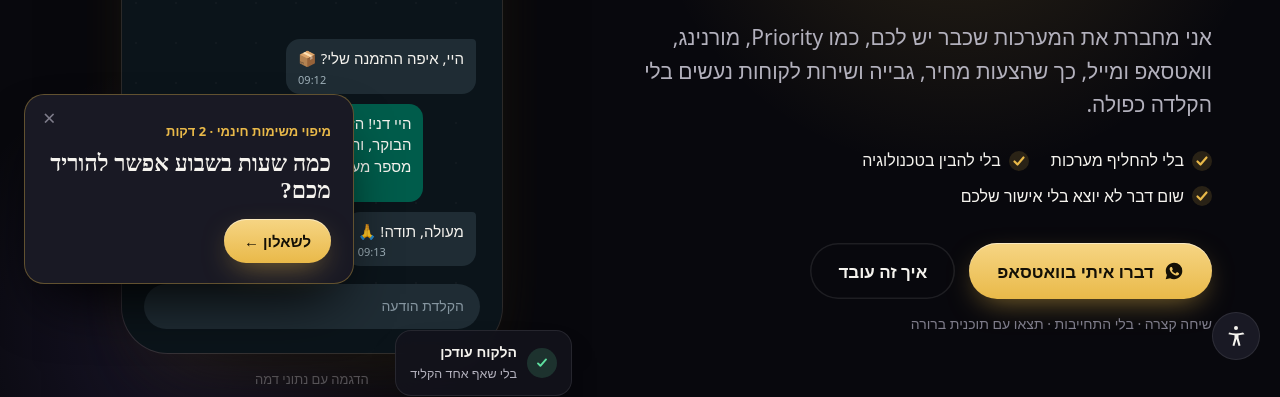
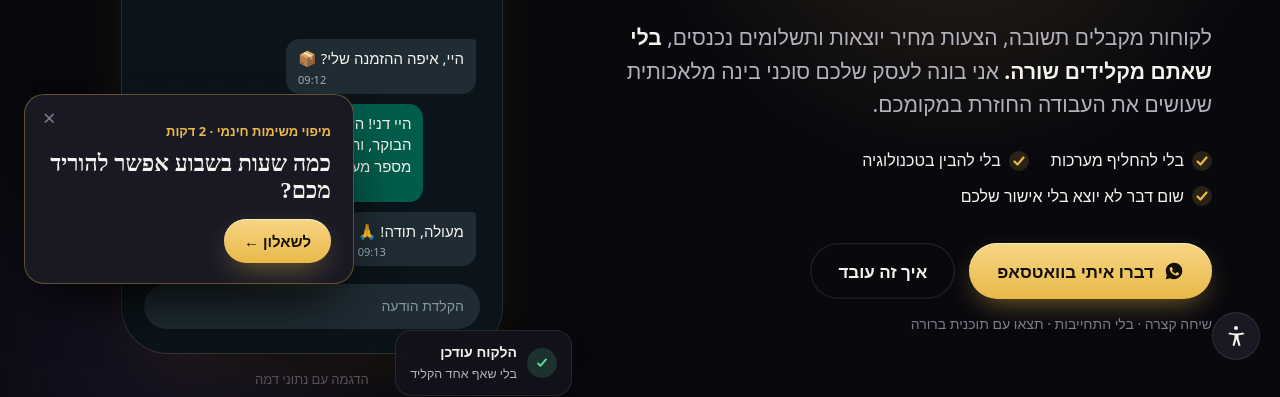
Before and after one commit to karinatar9-commits/goldchain-site, a plain HTML site: page new/index.html in a window 1280 px wide. Shown: the part 416-813 px from the top of the page. Drawn offline with Linux system fonts and the light colour scheme; a web font is replaced by a local one.

Commit message:
Preview: sharper hero subheadline
Co-Authored-By: Claude Opus 5.5 <noreply@anthropic.com>
Claude-Session: https://claude.ai/code/session_0165i6GpvH3tC4HbvL6sEcvx

```diff
--- a/new/index.html
+++ b/new/index.html
@@ -340,7 +340,7 @@ html.still .rv{opacity:1;transform:none}
   <div>
    <span class="eyebrow rv">אוטומציה וסוכני AI לעסקים</span>
    <h1 class="rv d1">העסק שלכם עובד.<em>גם כשאתם לא.</em></h1>
-   <p class="lead rv d2">אני מחברת את המערכות שכבר יש לכם, כמו Priority, מורנינג, וואטסאפ ומייל, כך שהצעות מחיר, גבייה ושירות לקוחות נעשים בלי הקלדה כפולה.</p>
+   <p class="lead rv d2">לקוחות מקבלים תשובה, הצעות מחיר יוצאות ותשלומים נכנסים, <strong style="color:var(--ink);font-weight:600">בלי שאתם מקלידים שורה.</strong> אני בונה לעסק שלכם סוכני בינה מלאכותית שעושים את העבודה החוזרת במקומכם.</p>
    <ul class="checks rv d2"><li>בלי להחליף מערכות</li><li>בלי להבין בטכנולוגיה</li><li>שום דבר לא יוצא בלי אישור שלכם</li></ul>
    <div class="cta-row rv d3">
     <a class="btn btn-gold wa" href="#" data-wa="general"><svg viewBox="0 0 24 24" fill="currentColor" aria-hidden="true"><path d="M12.04 2C6.58 2 2.13 6.45 2.13 11.91c0 1.75.46 3.45 1.32 4.95L2.05 22l5.25-1.38a9.9 9.9 0 0 0 4.74 1.21h.01c5.46 0 9.9-4.45 9.9-9.91A9.86 9.86 0 0 0 12.04 2Zm5.8 14.04c-.24.68-1.42 1.32-1.96 1.36-.5.05-.98.23-3.3-.69-2.8-1.1-4.56-3.96-4.7-4.15-.14-.18-1.12-1.49-1.12-2.85s.71-2.02.97-2.3c.25-.28.55-.35.73-.35h.53c.17 0 .4-.06.62.48.24.56.8 1.94.87 2.08.07.14.12.3.02.48-.09.19-.14.3-.28.46-.14.16-.29.36-.42.48-.14.14-.28.29-.12.57.16.28.72 1.19 1.55 1.93 1.07.95 1.97 1.25 2.25 1.39.28.14.44.12.6-.07.17-.19.7-.82.89-1.1.18-.28.37-.23.62-.14.25.09 1.62.76 1.9.9.28.14.46.21.53.33.07.12.07.68-.17 1.36Z"/></svg>דברו איתי בוואטסאפ</a>
```
